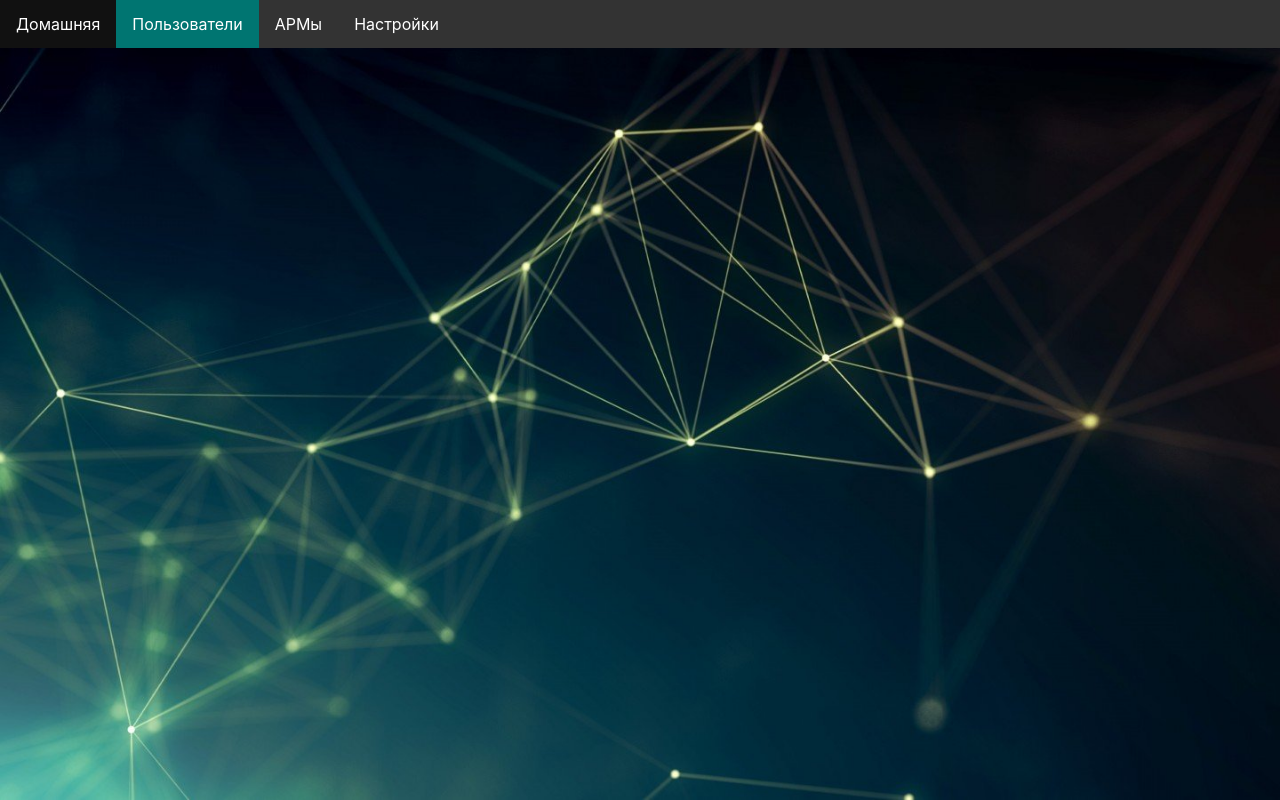
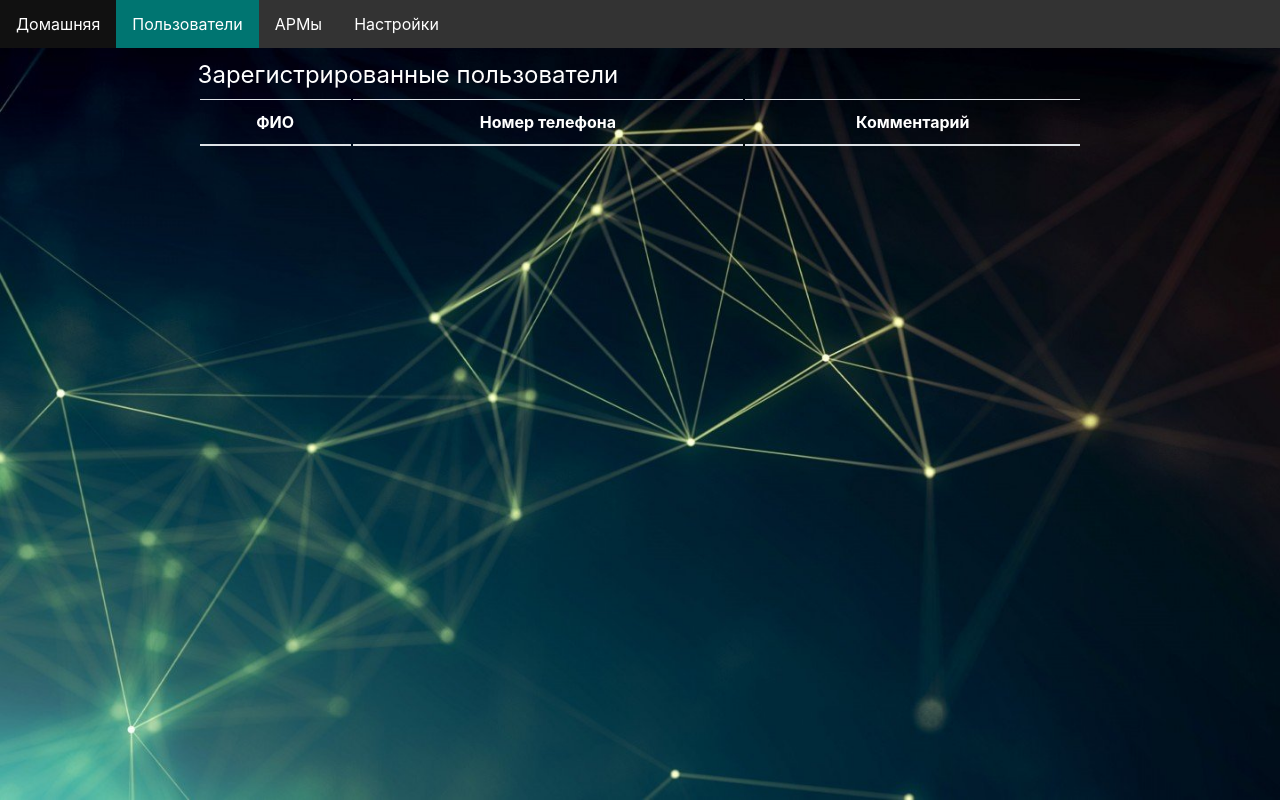
Before and after one commit to igor1251/Web, a plain HTML site: page webpanel/pages/users.html in a window 1280 px wide. Drawn offline with Linux system fonts and the light colour scheme.

Commit message:
спер бутстраповские темы

```diff
--- a/webpanel/css/site.css
+++ b/webpanel/css/site.css
@@ -3,6 +3,25 @@ body {
     background-image: url("../img/backgroud.jpg");
     background-size: cover;
     background-attachment: fixed;
+}
+
+fieldset {
+    min-width: 0;
+    padding: 0;
+    margin: 0;
+    border: 0;
+}
+
+legend {
+    display: block;
+    width: 100%;
+    max-width: 100%;
+    padding: 0;
+    margin-bottom: .5rem;
+    font-size: 1.5rem;
+    line-height: inherit;
+    color: inherit;
+    white-space: normal;
 }
 
 .navbar ul {
@@ -38,3 +57,33 @@ body {
 .navbar .active {
     background-color: #007571;
 }
+
+.content {
+    vertical-align: middle;
+    margin-top: 60px;
+    color: white;
+    margin-left: 15%;
+    margin-right: 15%;
+}
+
+.table {
+    width: 100%;
+    margin-bottom: 1rem;
+    color: white;
+}
+
+.table th,
+.table td {
+    padding: 0.75rem;
+    vertical-align: top;
+    border-top: 1px solid #dee2e6;
+}
+
+.table thead th {
+    vertical-align: bottom;
+    border-bottom: 2px solid #dee2e6;
+}
+
+.table tbody + tbody {
+    border-top: 2px solid #dee2e6;
+  }
--- a/webpanel/pages/users.html
+++ b/webpanel/pages/users.html
@@ -23,6 +23,22 @@
                 </li>
             </ul>
         </div>
+        <div class="content">
+            <fieldset>
+                <legend>Зарегистрированные пользователи</legend>
+                <table class="table">
+                    <thead>
+                        <tr>
+                            <th>ФИО</th>
+                            <th>Номер телефона</th>
+                            <th>Комментарий</th>
+                        </tr>
+                    </thead>
+                    <tbody>
 
+                    </tbody>
+                </table>
+            </fieldset>
+        </div>
     </body>
 </html>
```
